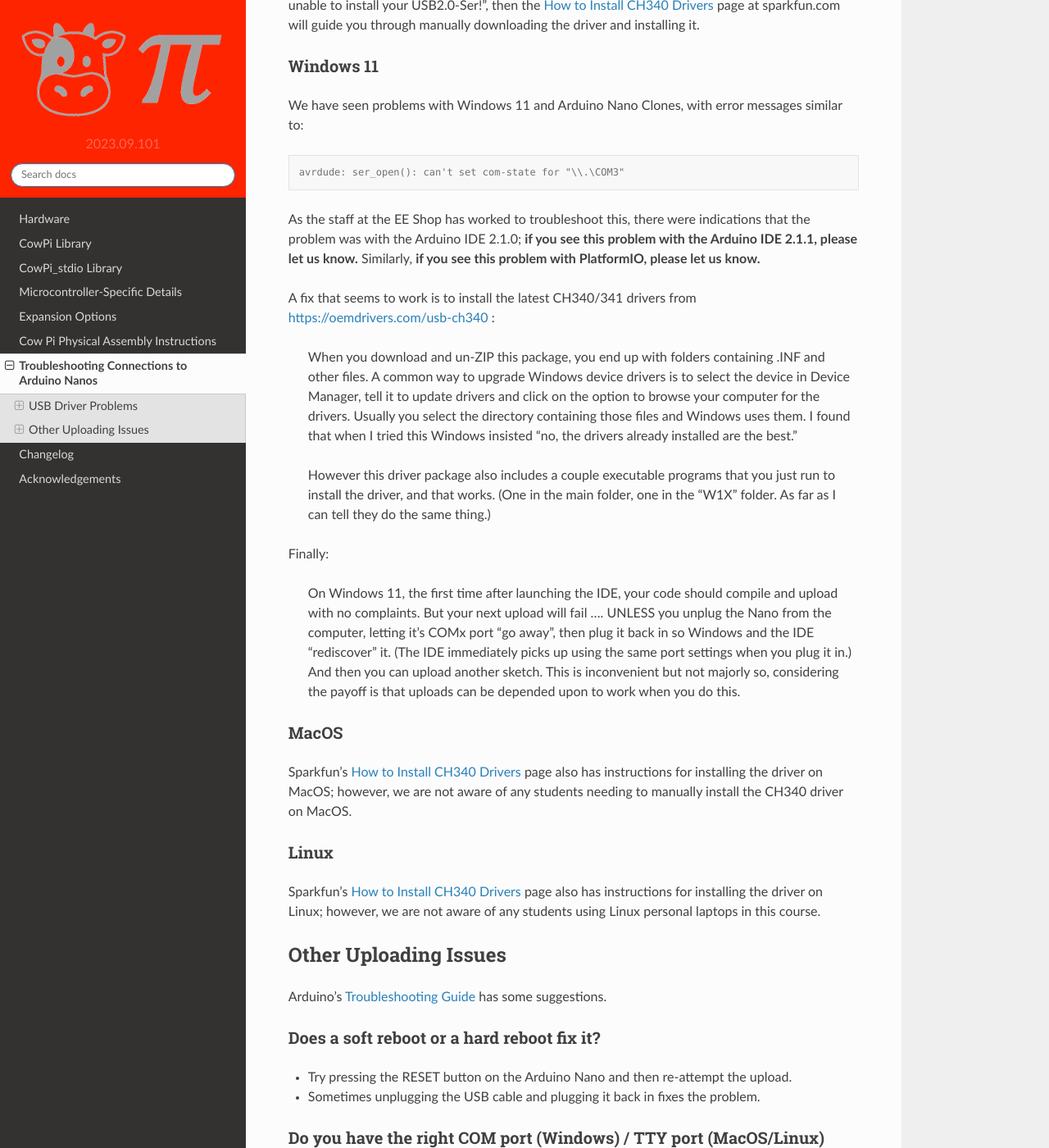
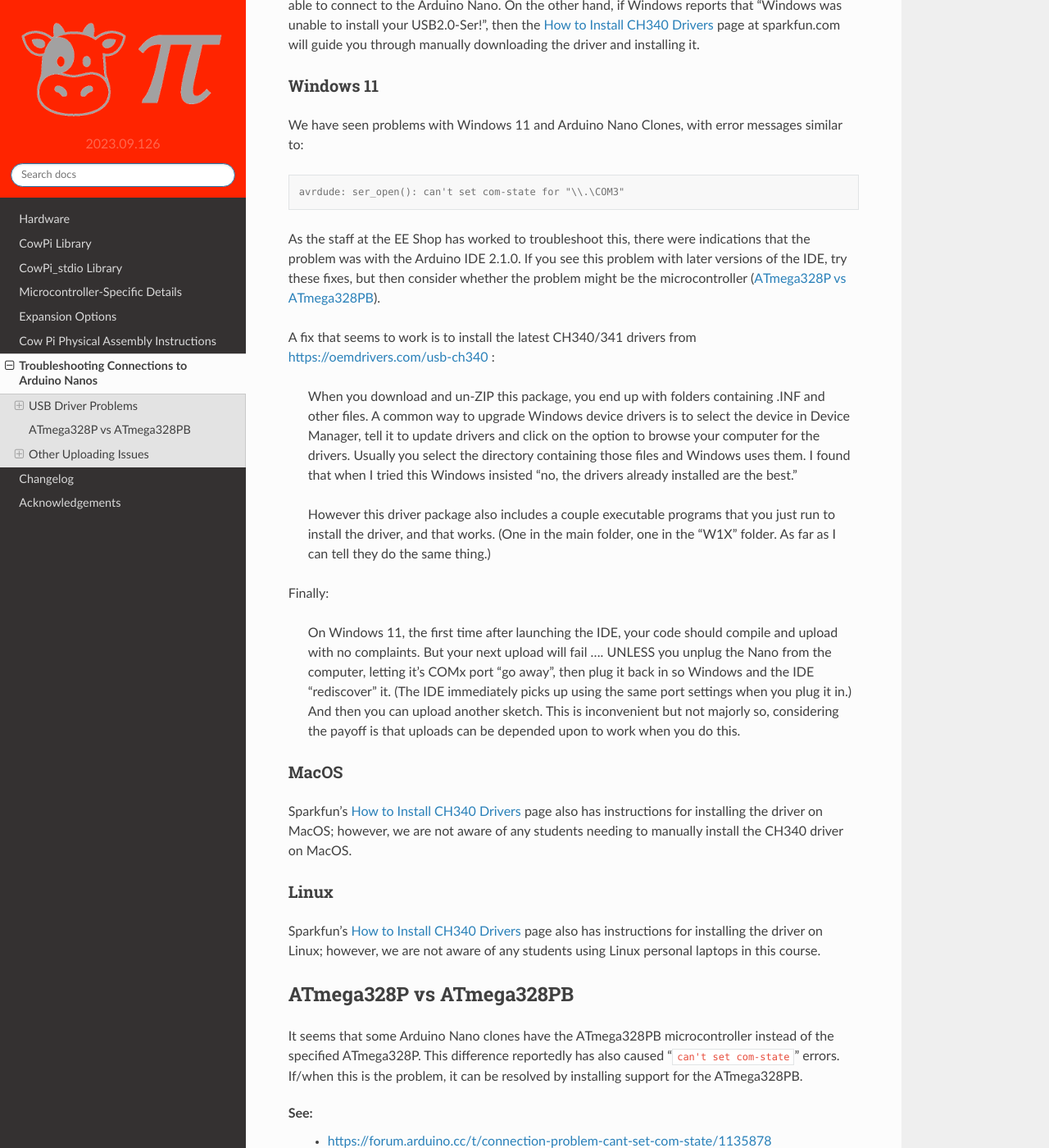
Before and after one commit to DocBohn/CowPi_documentation, a Sphinx documentation site: the page built from docs/source/troubleshooting/nano.rst, in a window 1280 px wide and 1400 px high, scrolled down 1117 px. Shown: the whole window at 82% size. Built offline with Sphinx 7.4.7 and the Read the Docs theme 2.0.0, drawn with Linux system fonts in a browser that asks for light colours; formulas are drawn with MathJax 3; some of the changed text lies outside the part shown.

Commit message:
Added note about ATmega328PB to Nano troubleshooting page
Closes #1

```diff
--- a/docs/source/conf.py
+++ b/docs/source/conf.py
@@ -17,7 +17,7 @@
 author = 'Christopher Bohn'
 
 release = '2023.09'
-version = '2023.09.101'
+version = '2023.09.126'
 
 # -- General configuration ---------------------------------------------------
 # https://www.sphinx-doc.org/en/master/usage/configuration.html#general-configuration
--- a/docs/source/troubleshooting/nano.rst
+++ b/docs/source/troubleshooting/nano.rst
@@ -51,9 +51,8 @@
 
     avrdude: ser_open(): can't set com-state for "\\.\COM3"
 
-As the staff at the EE Shop has worked to troubleshoot this, there were indications that the problem was with the Arduino IDE 2.1.0;
-**if you see this problem with the Arduino IDE 2.1.1, please let us know.**
-Similarly, **if you see this problem with PlatformIO, please let us know.**
+As the staff at the EE Shop has worked to troubleshoot this, there were indications that the problem was with the Arduino IDE 2.1.0.
+If you see this problem with later versions of the IDE, try these fixes, but then consider whether the problem might be the microcontroller (:ref:`ATmega328PB`).
 
 A fix that seems to work is to install the latest CH340/341 drivers from https://oemdrivers.com/usb-ch340 :
 
@@ -90,6 +89,20 @@
 Sparkfun's `How to Install CH340 Drivers <https://learn.sparkfun.com/tutorials/how-to-install-ch340-drivers/>`_ page also has instructions for installing the driver on Linux;
 however, we are not aware of any students using Linux personal laptops in this course.
 
+
+.. _ATmega328PB:
+
+ATmega328P vs ATmega328PB
+=========================
+
+It seems that some Arduino Nano clones have the ATmega328PB microcontroller instead of the specified ATmega328P.
+This difference reportedly has also caused "``can't set com-state``" errors.
+If/when this is the problem, it can be resolved by installing support for the ATmega328PB.
+
+See:
+    -   `<https://forum.arduino.cc/t/connection-problem-cant-set-com-state/1135878>`_
+
+    -   `<https://github.com/watterott/ATmega328PB-Testing>`_
 
 
 Other Uploading Issues
```
Also changed, not shown: docs/source/acknowledgements.rst (+8 -0 lines).
